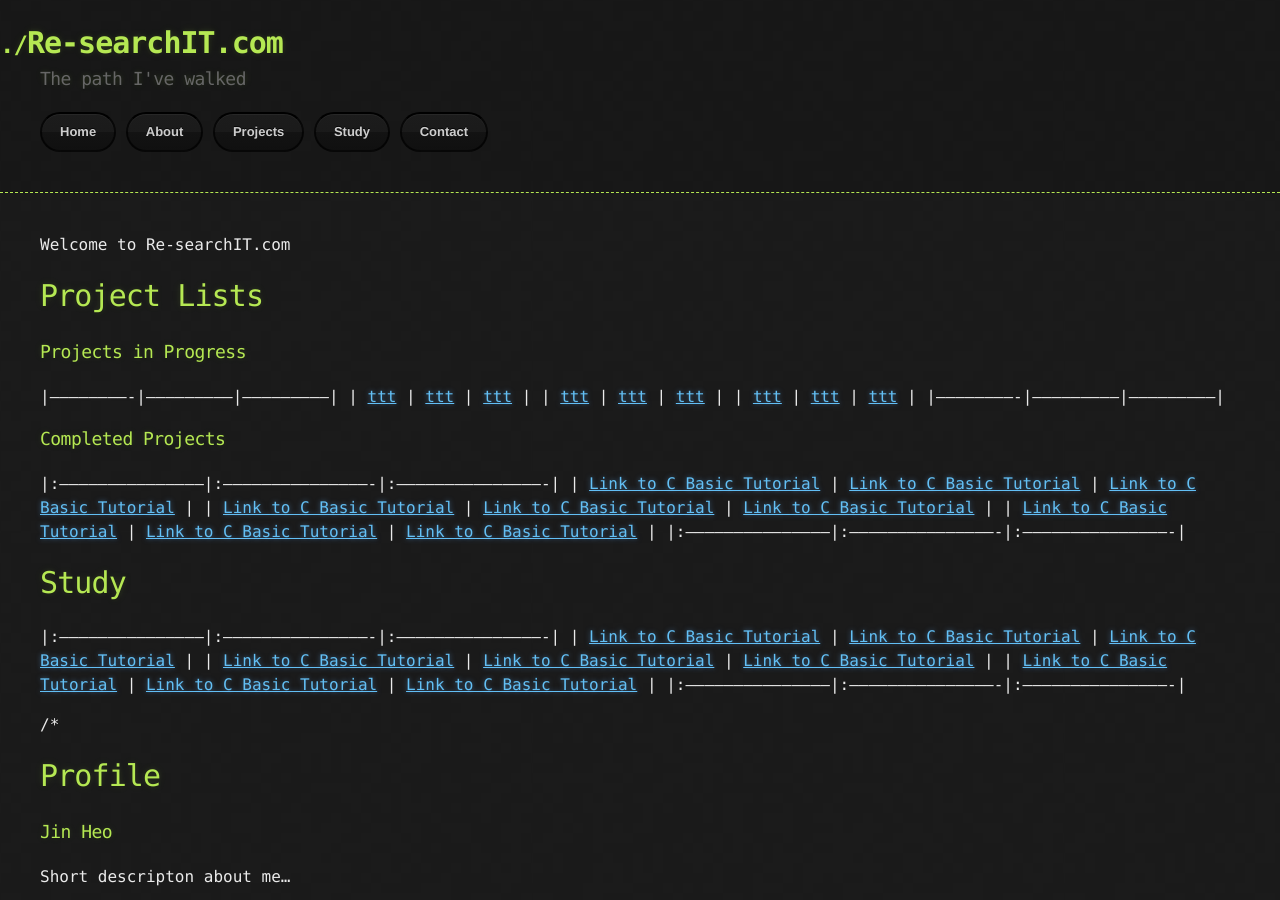
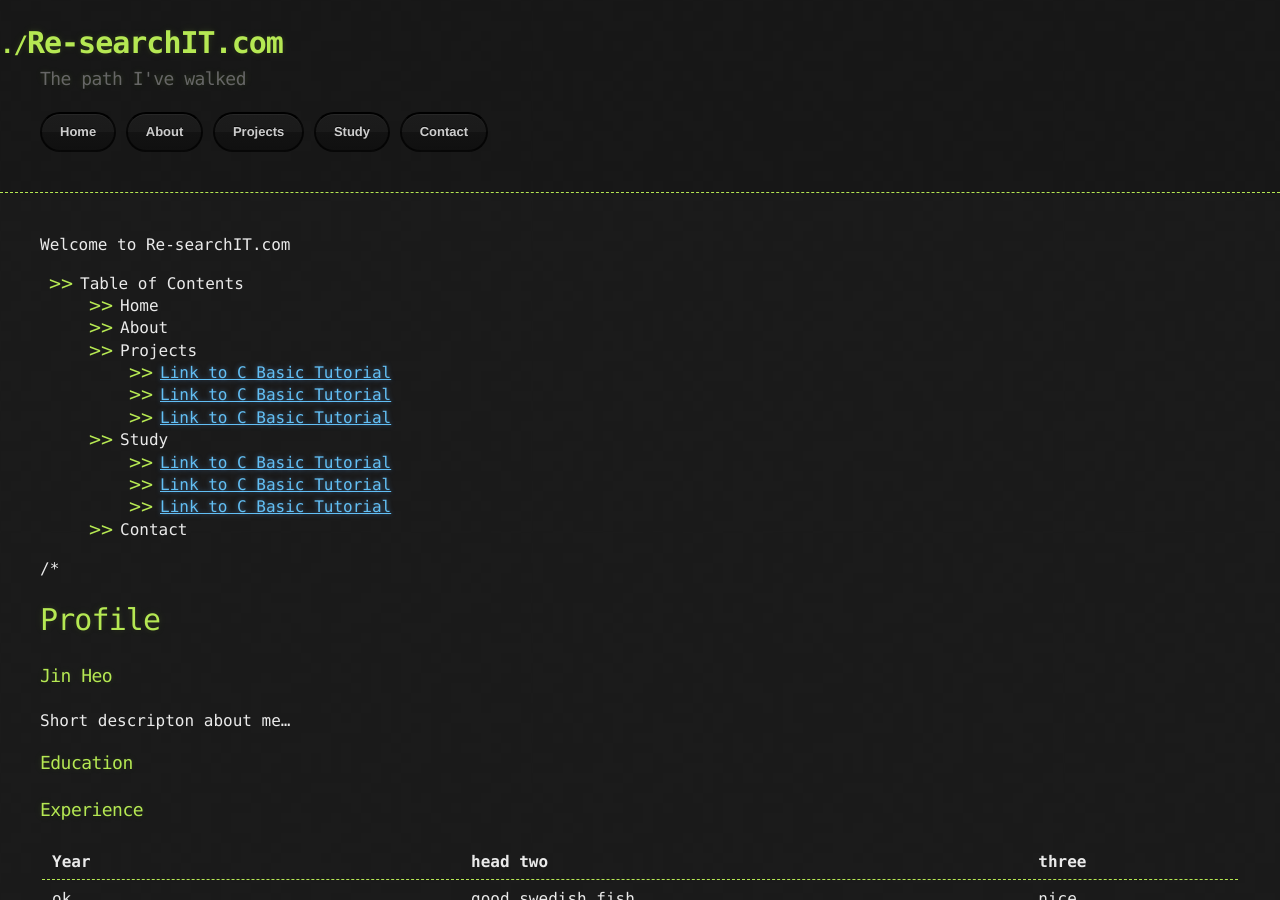
Before and after one commit to celindacain25/jin993.github.io, a Jekyll site: the page built from index.md, in a window 1280 px wide and 900 px high. Built offline with Jekyll 4.4.1, drawn with Linux system fonts in a browser that asks for light colours.

Commit message:
Update index.md

```diff
--- a/index.md
+++ b/index.md
@@ -4,28 +4,18 @@ layout: default
 
 Welcome to Re-searchIT.com
 
-# Project Lists
-### Projects in Progress
-|-------------------------|--------------------------|--------------------------|
-|  [ttt](pages/ctutorial) |   [ttt](pages/ctutorial) |   [ttt](pages/ctutorial) |
-|  [ttt](pages/ctutorial) |   [ttt](pages/ctutorial) |   [ttt](pages/ctutorial) |
-|  [ttt](pages/ctutorial) |   [ttt](pages/ctutorial) |   [ttt](pages/ctutorial) |
-|-------------------------|--------------------------|--------------------------|
-
-### Completed Projects
-|:---------------------------------------------|:----------------------------------------------|:----------------------------------------------|
-|  [Link to C Basic Tutorial](pages/ctutorial) |   [Link to C Basic Tutorial](pages/ctutorial) |   [Link to C Basic Tutorial](pages/ctutorial) |
-|  [Link to C Basic Tutorial](pages/ctutorial) |   [Link to C Basic Tutorial](pages/ctutorial) |   [Link to C Basic Tutorial](pages/ctutorial) |
-|  [Link to C Basic Tutorial](pages/ctutorial) |   [Link to C Basic Tutorial](pages/ctutorial) |   [Link to C Basic Tutorial](pages/ctutorial) |
-|:---------------------------------------------|:----------------------------------------------|:----------------------------------------------|
-
-# Study
-|:---------------------------------------------|:----------------------------------------------|:----------------------------------------------|
-|  [Link to C Basic Tutorial](pages/ctutorial) |   [Link to C Basic Tutorial](pages/ctutorial) |   [Link to C Basic Tutorial](pages/ctutorial) |
-|  [Link to C Basic Tutorial](pages/ctutorial) |   [Link to C Basic Tutorial](pages/ctutorial) |   [Link to C Basic Tutorial](pages/ctutorial) |
-|  [Link to C Basic Tutorial](pages/ctutorial) |   [Link to C Basic Tutorial](pages/ctutorial) |   [Link to C Basic Tutorial](pages/ctutorial) |
-|:---------------------------------------------|:----------------------------------------------|:----------------------------------------------|
-
+- Table of Contents
+  - Home
+  - About
+  - Projects
+    - [Link to C Basic Tutorial](pages/ctutorial)
+    - [Link to C Basic Tutorial](pages/ctutorial)
+    - [Link to C Basic Tutorial](pages/ctutorial)
+  - Study
+    - [Link to C Basic Tutorial](pages/ctutorial)
+    - [Link to C Basic Tutorial](pages/ctutorial)
+    - [Link to C Basic Tutorial](pages/ctutorial)
+  - Contact
 
 /*
 # Profile
```
